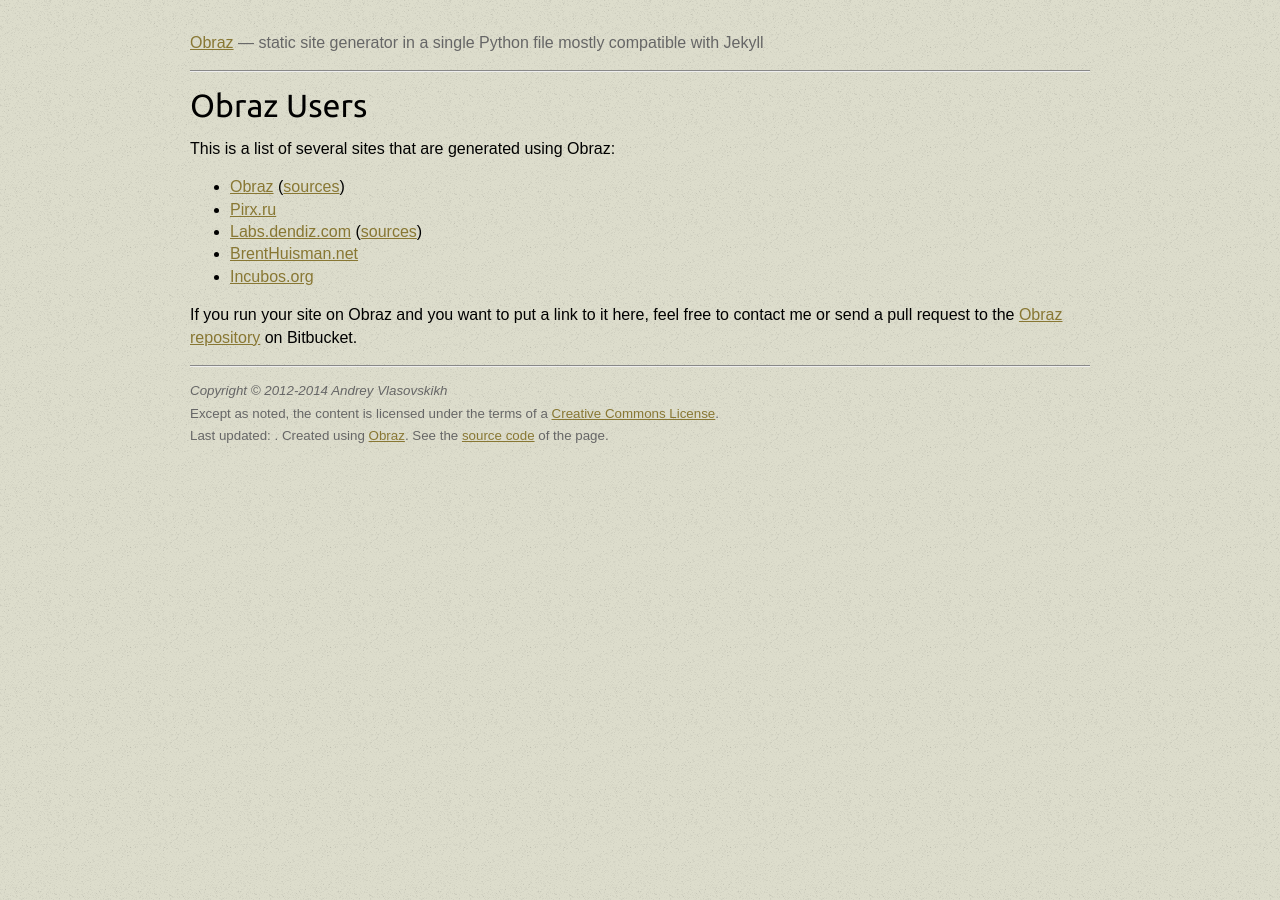
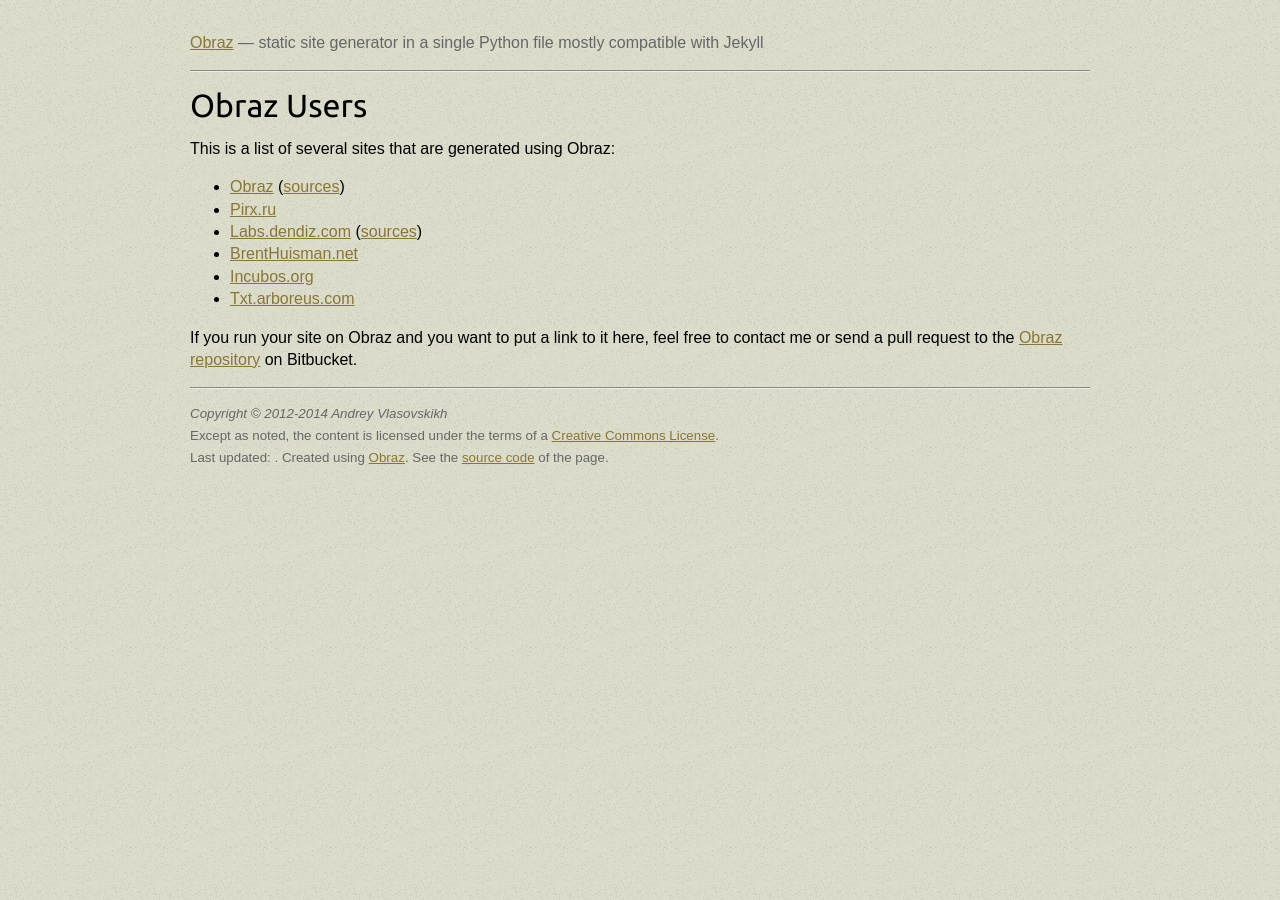
Before and after one commit to vlasovskikh/obraz, a Jekyll site: the page built from doc/users.md, in a window 1280 px wide. Built offline with Jekyll 4.4.1, drawn with Linux system fonts in a browser that asks for light colours.

Commit message:
Added txt.arboreus.com to the list of users

```diff
--- a/doc/users.md
+++ b/doc/users.md
@@ -15,6 +15,7 @@
   ([sources](https://github.com/dendiz/labs.dendiz.com))
 * [BrentHuisman.net](http://brenthuisman.net/)
 * [Incubos.org](http://incubos.org/)
+* [Txt.arboreus.com](http://txt.arboreus.com/)
 
 If you run your site on Obraz and you want to put a link to it here, feel free
 to contact me or send a pull request to the [Obraz repository][1] on Bitbucket.
```
